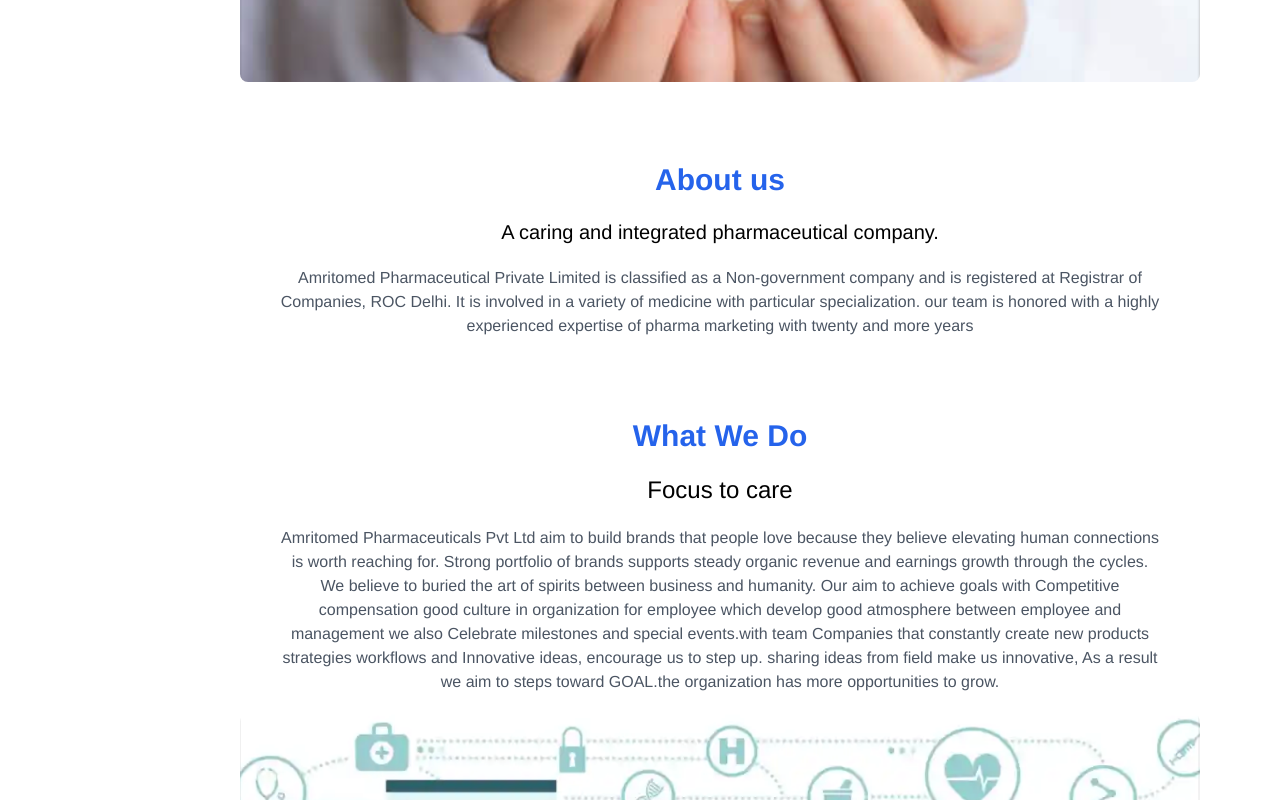
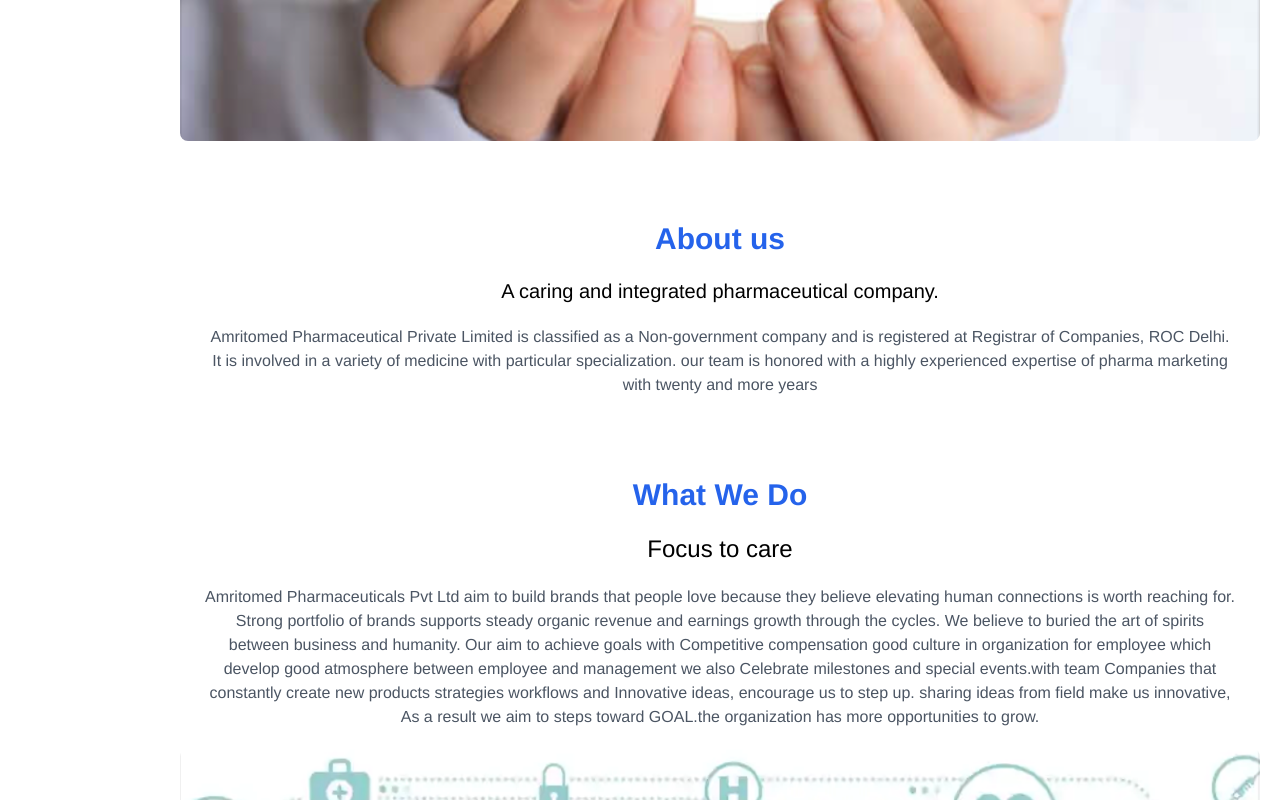
Before and after one commit to Deep1416/amritomed, a React (Vite) app: page / in a window 1280 px wide. Shown: the part 1120-1920 px from the top of the page. Built offline with nearby package versions, Linux system fonts and the light colour scheme.

Commit message:
minor fixes

```diff
--- a/src/components/wrappers/ContainerWrapper.tsx
+++ b/src/components/wrappers/ContainerWrapper.tsx
@@ -5,7 +5,7 @@
   children: React.ReactNode;
 }> = ({ title, children }) => {
   return (
-    <div className="container mx-auto px-4 sm:px-20 py-10 text-center">
+    <div className="container mx-auto px-4 sm:px-5 py-10 text-center">
       {title && <h2 className="text-2xl md:text-3xl font-bold mb-5 text-blue-600">{title}</h2>}
       {children}
     </div>
--- a/src/components/wrappers/ParagraphWrapper.tsx
+++ b/src/components/wrappers/ParagraphWrapper.tsx
@@ -1,7 +1,11 @@
 import React from 'react';
 
 const ParagraphWrapper: React.FC<{ children: React.ReactNode }> = ({ children }) => {
-  return <p className="text-gray-600 text-sm md:text-base leading-relaxed px-10">{children}</p>;
+  return (
+    <p className="text-gray-600 text-sm md:text-base leading-relaxed px-2 md:px-6 sm:px-10">
+      {children}
+    </p>
+  );
 };
 
 export default ParagraphWrapper;
--- a/src/pages/goals/Goals.tsx
+++ b/src/pages/goals/Goals.tsx
@@ -9,8 +9,8 @@
   return (
     <ContainerWrapper title="Goals">
       <div className="grid grid-cols-1 sm:grid-cols-2 md:grid-cols-3 gap-8 mb-10">
-        {goalsData.map(({ title, description }, index) => (
-          <Cards key={index} title={title} description={description} />
+        {goalsData.map(({ id, title, description }, index) => (
+          <Cards key={index} id={id} title={title} description={description} />
         ))}
       </div>
       <Image src={mission} alt="Mission Image" />
--- a/src/pages/goals/goalsData.ts
+++ b/src/pages/goals/goalsData.ts
@@ -2,6 +2,7 @@
 
 export const goalsData: ITeamData[] = [
   {
+    id: 1,
     title: 'EMPLOYEE',
     description: `Constantly looking for new ways to improve themselves and
 contribute more to the working. They listen, take feedback seriously and
@@ -9,12 +10,14 @@
 questions and seek help when needed.`,
   },
   {
+    id: 2,
     title: 'VISION',
     description: `Therapeutic solutions for patients with diverse medical needs at
 affordable price and work towards human welfare by producing and
 delivering innovative products for their health and wellness.`,
   },
   {
+    id: 3,
     title: 'MISSION',
     description:
       'Providing effective affordable and accessible medicines. Ensure employee personal protection.',
--- a/src/pages/team/teamData.ts
+++ b/src/pages/team/teamData.ts
@@ -1,20 +1,24 @@
 export interface ITeamData {
+  id: number;
   title: string;
   description: string;
 }
 
 export const teamData: ITeamData[] = [
   {
+    id: 1,
     title: 'Director',
     description:
       'Assessment of organizational needs and the design, implementation and evaluation of programs that facilitate the professional development and continuous learning of team members, particularly employee.',
   },
   {
+    id: 2,
     title: 'Team head',
     description:
       'Team can create a harmonious work environment by encouraging the acceptance of differences. The workplace is becoming increasingly diverse and is welcoming more people with different experiences than in previous decades.',
   },
   {
+    id: 3,
     title: 'Technical head',
     description:
       'Digitalization is an integral part of Amritomed organization and underpins almost every process, calculation, and transaction.',
```
